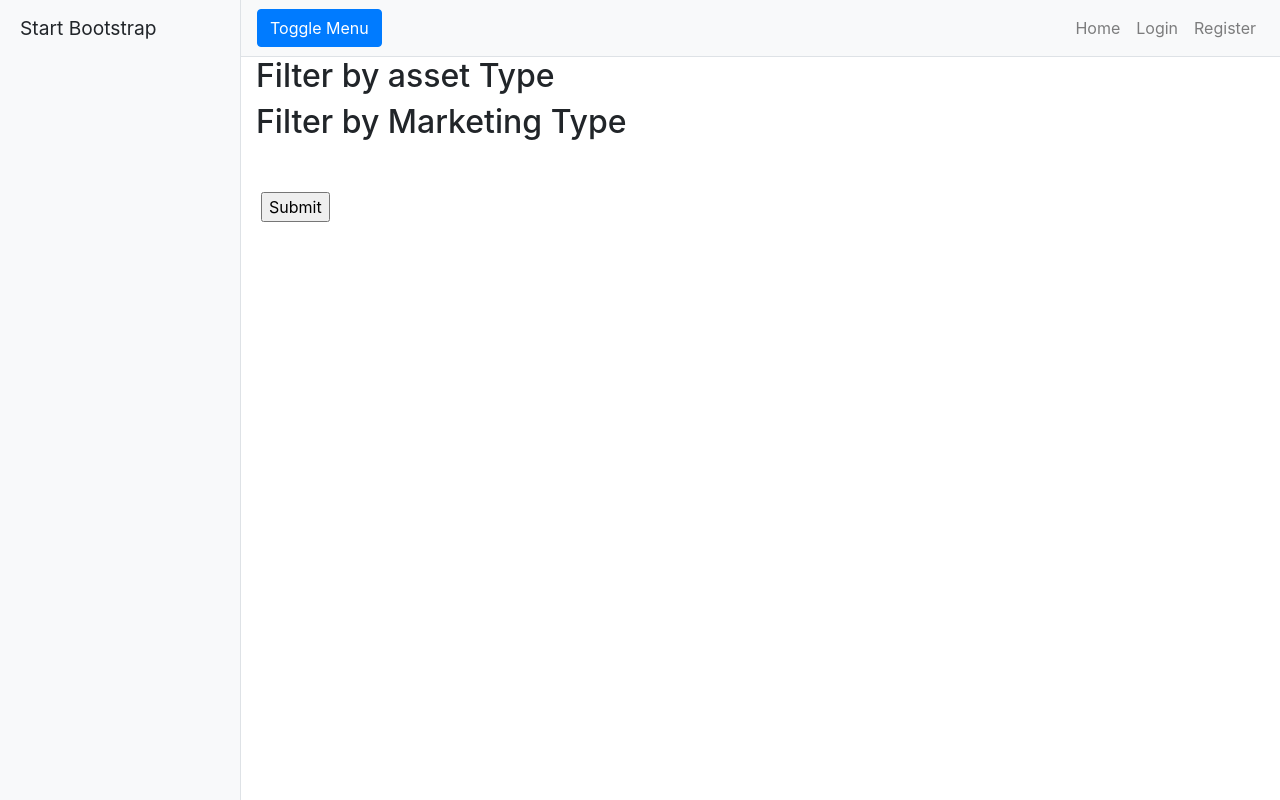
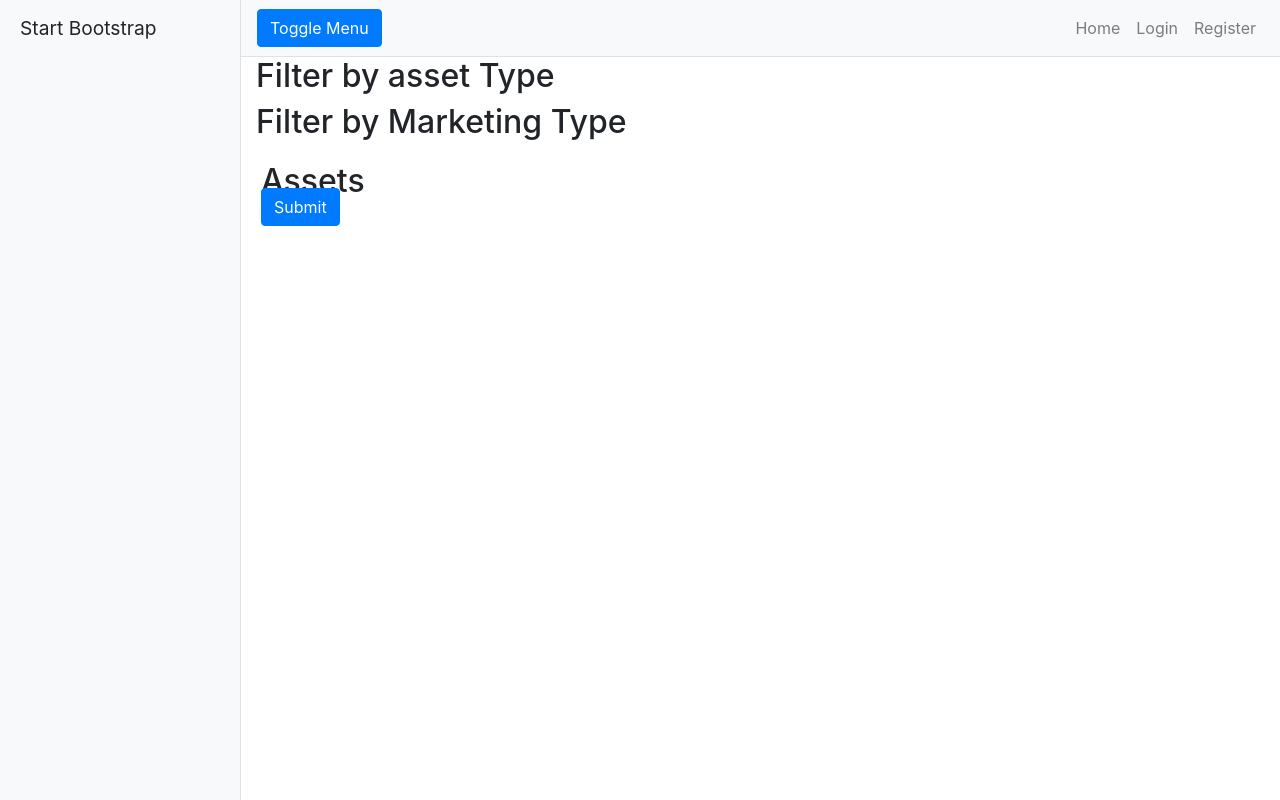
Before and after one commit to stijnhau/symfonyAssetManager, a Symfony app: template templates/list/index.html.twig in a window 1280 px wide. Run offline with Twig, Linux system fonts and the light colour scheme; the template is opened without the code that fills it, so the values that code supplies are empty; some libraries are stand-ins or nearby versions.

Commit message:
Styled assets page

```diff
--- a/templates/list/index.html.twig
+++ b/templates/list/index.html.twig
@@ -5,9 +5,12 @@
 {% block stylesheets %}
     .assetDiv {
         margin: 20px;
-        background-color: aqua;
+        background-color: #E01EE0BD;
         float: left;
         width: max-content;
+        padding: 10px;
+        border-radius: 20px;
+        color: white;
     }
 
     .assetDiv:first-of-type {
@@ -21,8 +24,16 @@
     }
 {% endblock %}
 
+{% block javascripts %}
+    <script type="text/javascript">
+        $("label").click(function() {
+            $(this).toggleClass("active");
+        });
+    </script>
+{% endblock %}
+
 {% block body %}
-    <div style="margin-bottom: 50px;">
+    <div>
         <h2>Filter by asset Type</h2>
         <div>
             {% for type in assetTypes %}
@@ -46,6 +57,9 @@
     </div>
 
     <div class="grid" style="margin-left: 20px;">
+        <div class="row" style="margin-bottom: -20px; margin-top: 20px;">
+            <h2>Assets</h2>
+        </div>
         <form method="post" action="{{ path('app_zip')}}">
             <div class="row">
                 {% for asset in assets %}
@@ -65,13 +79,13 @@
                             {% endif %}
                         {% endfor %}<br />
 
-                        <label for="asset{{ asset.getId() }}">Select</label>
-                        <input name="asset[]" type="checkbox" id="asset{{ asset.getId() }}" value="{{ asset.getId() }}">
+                        <label class="btn btn-primary" for="asset{{ asset.getId() }}">Select</label>
+                        <input style="display: none" name="asset[]" type="checkbox" id="asset{{ asset.getId() }}" value="{{ asset.getId() }}">
                     </div>
                 {% endfor %}
             </div>
             <div class="row">
-                <input type="submit" value="Submit">
+                <input class="btn btn-primary" type="submit" value="Submit">
             </div>
         </form>
     </div>
```
